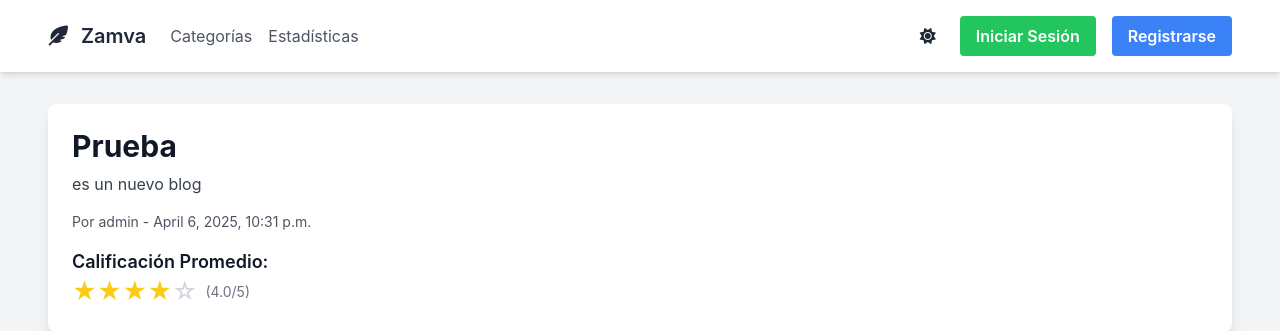
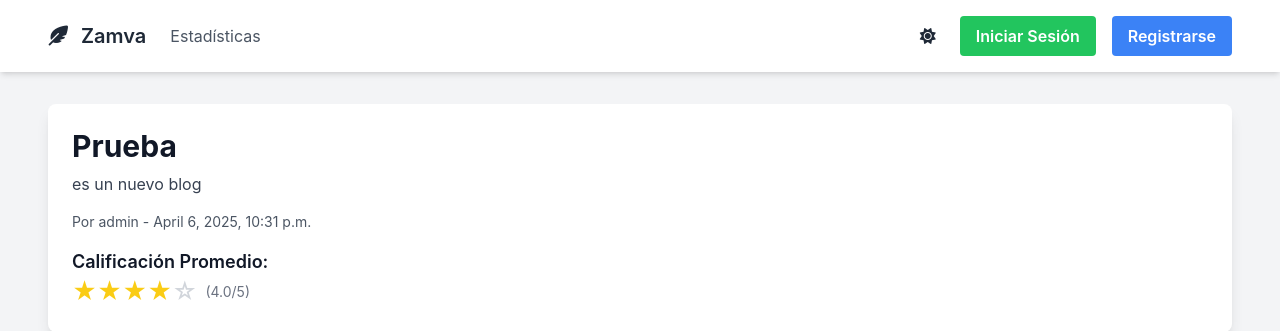
Before and after one commit to Monroy28/MiniProyecto-1, a Django app: page /blog/1/ in a window 1280 px wide. Shown: the top 331 px of the page. Run offline with Django 5.2, Linux system fonts and the light colour scheme; data comes from the database, SQL or seed files in the repository; both versions use the stored data as it was after the commit; parts of the project's set-up code (start-up, migrations or seed data) failed here and were passed over; some libraries are stand-ins or nearby versions.

Commit message:
Eliminar las categorías

```diff
--- a/blogapp/templates/blogapp/base.html
+++ b/blogapp/templates/blogapp/base.html
@@ -161,7 +161,6 @@
                     <i class="fas fa-feather-alt mr-2"></i> Zamva
                 </a>
                 <div class="hidden md:flex space-x-4 ml-6">
-                    <a href="#" class="text-gray-600 dark:text-gray-300 hover:text-blue-500">Categorías</a>
                     <a href="{% url 'blogapp:blog_statistics' %}" class="text-gray-600 dark:text-gray-300 hover:text-blue-500">Estadísticas</a>
                 </div>
             </div>
```
Also changed, not shown: db.sqlite3.
